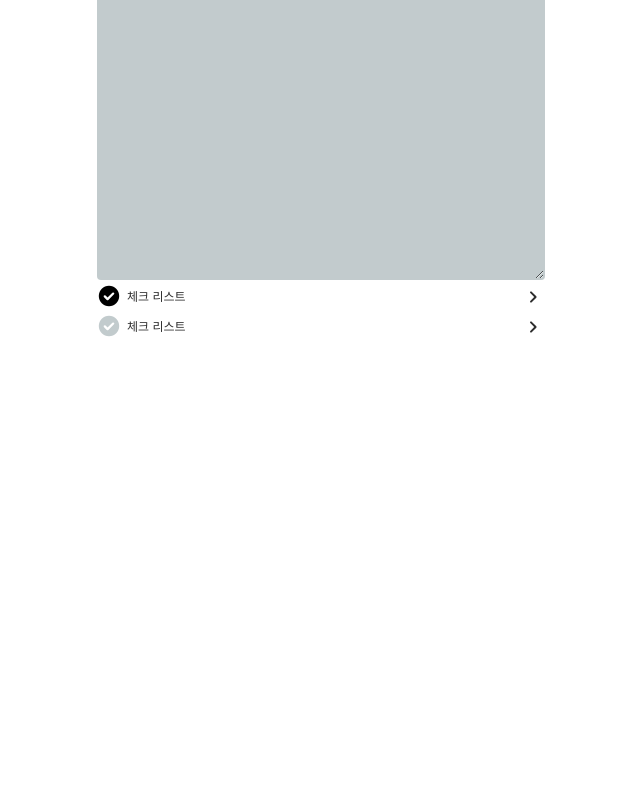
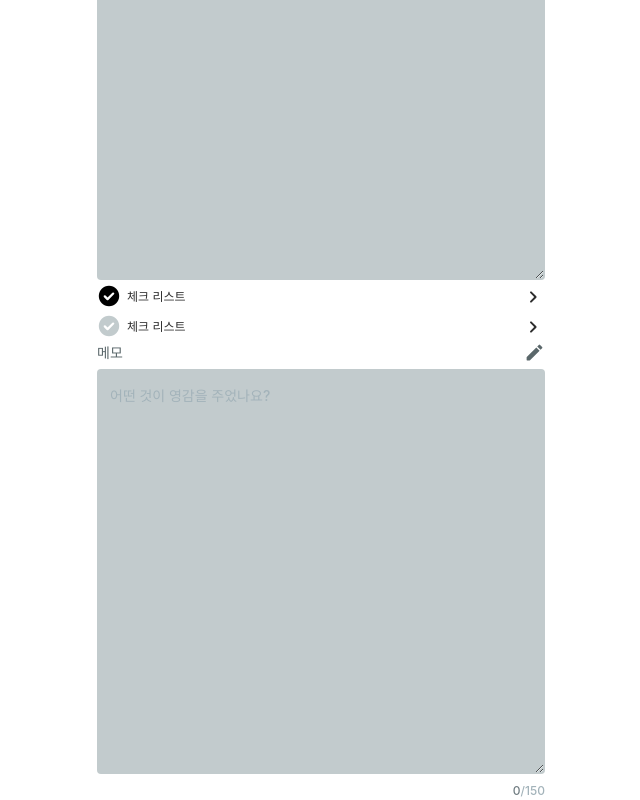
Before and after one commit to depromeet/ygtang-client, a Next.js app: page /test in a window 1280 px wide. Shown: the part 1107-1907 px from the top of the page, without its empty margins (319-959 px from the left). Before the commit the page ends 1449 px from the top, so only its background shows below. Built offline with nearby package versions, Linux system fonts and the light colour scheme; a web font is replaced by a local one.

Commit message:
feat: memoText 컴포넌트

```diff
--- /dev/null
+++ b/src/components/common/TextField/MemoText.tsx
@@ -0,0 +1,90 @@
+import { useEffect, useId } from 'react';
+import { css, Theme, useTheme } from '@emotion/react';
+
+import { labelCss } from '~/components/common/TextField/styles';
+import useInput from '~/hooks/common/useInput';
+
+import { EditIcon } from '../icons';
+import { TextField } from './TextField';
+
+export interface MemoTextProps {
+  label?: string;
+  placeholder?: string;
+  editable?: boolean;
+  wordLimit?: number;
+  onChange?: (value: string) => void;
+  onSaveClick?: () => void;
+}
+
+export function MemoText({
+  label,
+  placeholder,
+  editable,
+  wordLimit,
+  onChange: onValueChange,
+  onSaveClick,
+}: MemoTextProps) {
+  const id = useId();
+  const theme = useTheme();
+  const { value, onChange, debouncedValue } = useInput({ useDebounce: true });
+
+  useEffect(() => {
+    if (onValueChange) {
+      onValueChange(debouncedValue);
+    }
+  }, [debouncedValue, onValueChange]);
+
+  return (
+    <TextField
+      as={'textarea'}
+      value={value}
+      onChange={onChange}
+      placeholder={placeholder ?? '어떤 것이 영감을 주었나요?'}
+      maxLength={wordLimit}
+      fixedHeight={405}
+      label={
+        <div css={flexBetweenWrapper}>
+          <label htmlFor={'input-' + id} css={labelCss}>
+            {label ?? '메모'}
+          </label>
+          {editable && (
+            <button css={transparentButtonCss} onClick={onSaveClick}>
+              <EditIcon size={21} color={theme.color.gray05} />
+            </button>
+          )}
+        </div>
+      }
+      feedback={
+        <div css={flexBetweenWrapper}>
+          <div />
+          <span css={textLimitCss}>
+            <span css={editable && textLimitCurrentCss}>{debouncedValue.length}</span>
+            {wordLimit && `/150`}
+          </span>
+        </div>
+      }
+      disabled={!editable}
+    />
+  );
+}
+
+const flexBetweenWrapper = css`
+  display: flex;
+  justify-content: space-between;
+`;
+
+const transparentButtonCss = css`
+  display: flex;
+  padding: 0;
+  margin: 0;
+`;
+
+const textLimitCss = (theme: Theme) => css`
+  color: ${theme.color.gray03};
+  font-weight: 500;
+  font-size: 12px;
+  line-height: 150%;
+`;
+const textLimitCurrentCss = (theme: Theme) => css`
+  color: ${theme.color.gray04};
+`;
--- a/src/components/common/TextField/TextField.tsx
+++ b/src/components/common/TextField/TextField.tsx
@@ -2,6 +2,7 @@ import { ReactNode, useId } from 'react';
 import { css, Theme } from '@emotion/react';
 
 import { CheckIcon } from '~/components/common/icons';
+import { labelCss } from '~/components/common/TextField/styles';
 
 import { Input, InputProps } from './Input';
 
@@ -26,22 +27,29 @@ export interface TextFieldProps extends InputProps {
    * `string`을 제공하는 경우 디자인 시스템의 "에러 메세지"의 스타일로 표시됩니다.
    */
   feedback?: ReactNode;
+
+  /**
+   * id 입니다. 입력하지 않을 경우 임의의 값이 제공됩니다.
+   *
+   * 의존 컴포넌트를 위한 옵션입니다.
+   */
+  customId?: string;
 }
 
-export function TextField({ label, isSuccess, feedback, ...props }: TextFieldProps) {
+export function TextField({ label, isSuccess, feedback, customId, ...props }: TextFieldProps) {
   const id = useId();
   return (
     <div css={wrapperCss}>
       {label &&
         (typeof label === 'string' ? (
-          <label htmlFor={'input-' + id} css={labelCss}>
+          <label htmlFor={customId ?? 'input-' + id} css={labelCss}>
             {label}
           </label>
         ) : (
           label
         ))}
       <Input
-        id={'input-' + id}
+        id={customId ?? 'input-' + id}
         {...props}
         append={
           isSuccess && (
@@ -63,14 +71,6 @@ const wrapperCss = css`
   gap: 6px;
 `;
 
-const labelCss = (theme: Theme) => css`
-  display: block;
-  color: ${theme.color.gray05};
-  font-size: 14px;
-  font-weight: 500;
-  line-height: 150%;
-`;
-
 const feedbackMessageCss = (theme: Theme) => css`
   color: ${theme.color.gray03};
   font-size: 12px;
--- a/src/components/common/TextField/index.ts
+++ b/src/components/common/TextField/index.ts
@@ -1 +1,2 @@
+export { MemoText } from './MemoText';
 export { TextField as default } from './TextField';
--- /dev/null
+++ b/src/components/common/TextField/styles.ts
@@ -0,0 +1,12 @@
+import { css, Theme } from '@emotion/react';
+
+/**
+ * TextField 에서 공용으로 사용되는 라벨 스타일입니다.
+ */
+export const labelCss = (theme: Theme) => css`
+  display: block;
+  color: ${theme.color.gray05};
+  font-size: 14px;
+  font-weight: 500;
+  line-height: 150%;
+`;
--- a/src/pages/test/index.tsx
+++ b/src/pages/test/index.tsx
@@ -9,7 +9,7 @@ import Button, {
 import CheckList from '~/components/common/CheckList';
 import { SearchIcon } from '~/components/common/icons';
 import NavigationBar from '~/components/common/NavigationBar';
-import TextField from '~/components/common/TextField';
+import TextField, { MemoText } from '~/components/common/TextField';
 import { useToast } from '~/store/Toast';
 import theme from '~/styles/Theme';
 
@@ -93,6 +93,7 @@ export default function Test() {
       >
         체크 리스트
       </CheckList>
+      <MemoText editable wordLimit={150} />
     </div>
   );
 }
```
